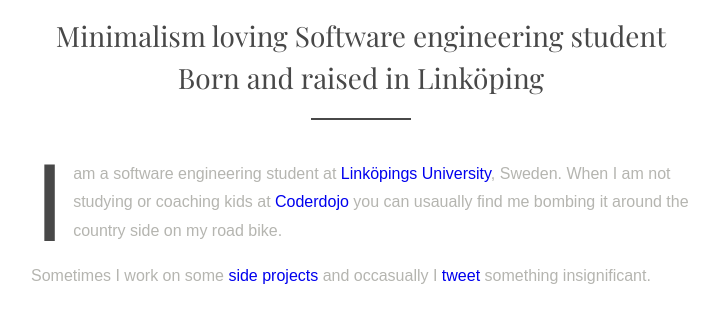
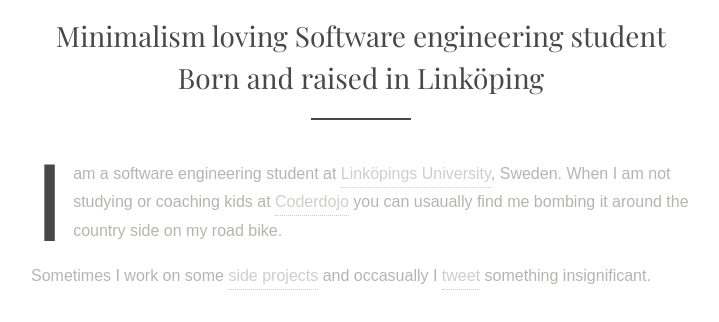
Before and after one commit to holmgr/holmgr.github.io, a website: page app/index.html in a window 1280 px wide. Shown: the part 64-386 px from the top of the page, without its empty margins (279-998 px from the left). Drawn offline with nearby package versions, Linux system fonts and the light colour scheme; files that its build step writes are made by us from their sources; a web font is replaced by a local one.

Commit message:
Improve link color, yay

```diff
--- a/app/styles/_base.scss
+++ b/app/styles/_base.scss
@@ -22,6 +22,9 @@ body {
 
 a {
   text-decoration: none;
+  color: lighten($default_font_color, 10%);
+  border-bottom: 1px dotted lighten($default_font_color, 10%);
+  padding-bottom: 5px;
 }
 
 p {
```
